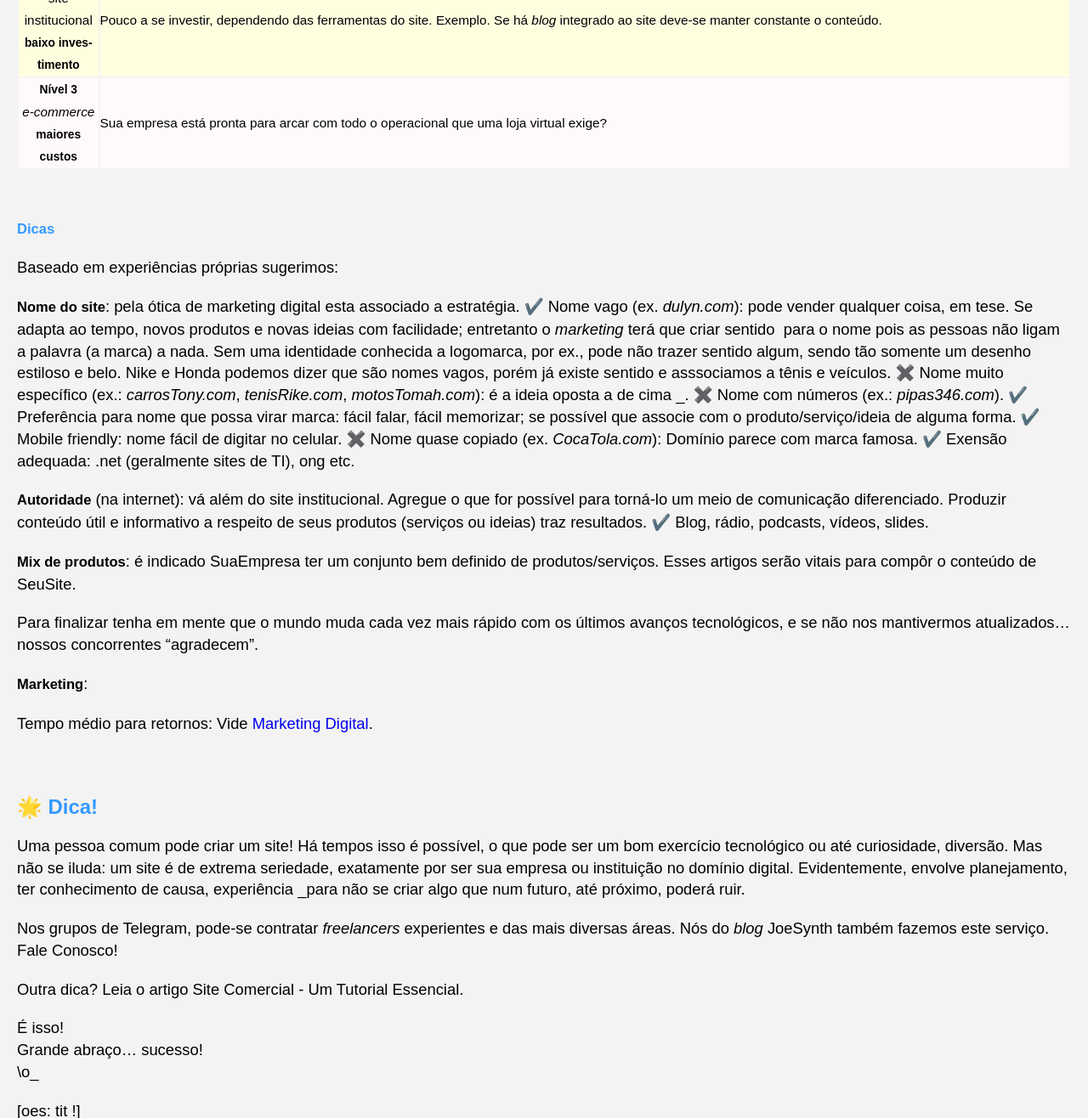
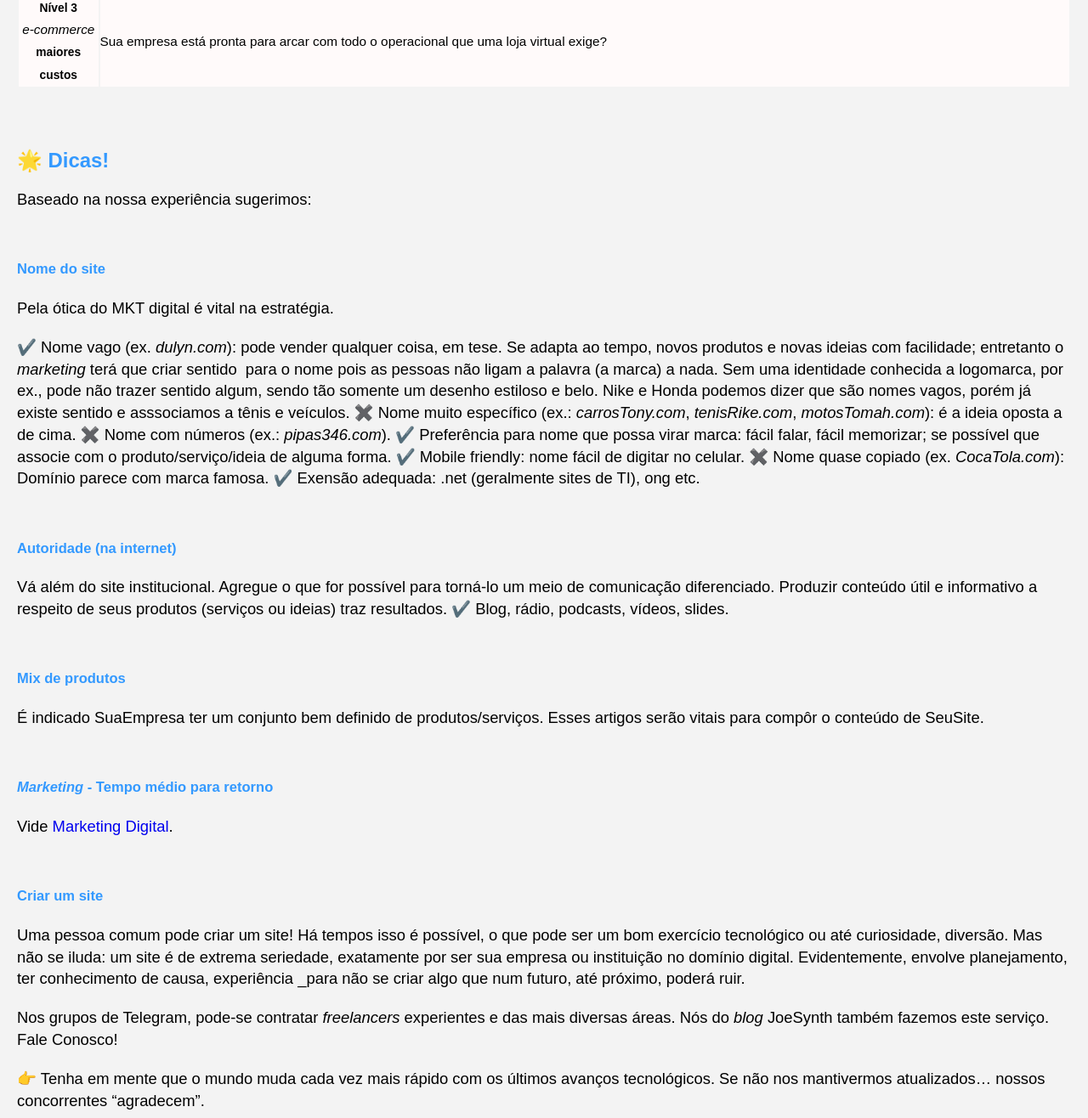
Before and after one commit to Joesynth/joesynth.github.io, a Jekyll site: the page built from _posts/2021-01-03-site-comercial-um-tutorial-essencial.md, in a window 1280 px wide and 1400 px high, scrolled down 11708 px, cut to the strip 0-1316 px from the top of the window. Shown: the whole strip at 85% size. Built offline with Jekyll 4.4.1, drawn with Linux system fonts in a browser that asks for light colours; some of the changed text lies outside the part shown.

Commit message:
Revise e-commerce and marketing sections for clarity

```diff
--- a/_posts/2021-01-03-site-comercial-um-tutorial-essencial.md
+++ b/_posts/2021-01-03-site-comercial-um-tutorial-essencial.md
@@ -146,9 +145,7 @@
 
 Essas informações aliadas a uma apresentação bem bonita e confiável fortalece a sua reputação. Tudo isso gera um clima *online* muito favorável.
 
-###### Loja virtual
-
-📚️ Virtual Store.
+###### Loja virtual <sup>Virtual Store</sup>
 
     www.seusite.com
 
@@ -158,9 +155,7 @@
 
 A principal diferença funcional entre uma loja virtual  e um site institucional reside na capacidade de realizar transações financeiras automaticamente.
 
-###### E-commerce
-
-📚️ Comércio eletrônico.
+###### E-commerce <sup>Comércio eletrônico</sup>
 
 Diferente de virtual.
 
@@ -225,9 +220,7 @@
 
 🤔️ Há a LGPD, mas na prática...
 
-✔  Comparador de preços
-
-Com a popularização dos *marketplaces* esses sites ficaram em segundo plano. Avalie e experimente se *SuaEmpresa* terá retorno com a presença nesse tipo de veículo. Pode ser útil no fortalecimento da marca (junto ao seu site).
+**Comparador de preços**: Com a popularização dos *marketplaces* esses sites ficaram em segundo plano. Avalie e experimente se *SuaEmpresa* terá retorno com a presença nesse tipo de veículo. Pode ser útil no fortalecimento da marca (junto ao seu site).
 
 Em suma... Contudo, como se vê neste artigo, essas plataformas (*marketplaces*, redes...) têm pontos positivos a *SuaEmpresa*. É saber usar!
 
@@ -247,6 +240,8 @@
 
 
 ## 🗣️ Comunicação
+
+Pela ótica "purista" do MKT, site e mídia alugada são canais de distribuição.
 
 
 ###### Site institucional e loja virtual (*e-commerce)*
@@ -400,40 +396,45 @@
 |**Nível 2**<br />site<br />institucional<br />**baixo inves-<br />timento**| Pouco a se investir, dependendo das ferramentas do site. Exemplo. Se há *blog* integrado ao site deve-se manter constante o conteúdo.|
 |**Nível 3**<br />*e-commerce*<br />**maiores custos**| Sua empresa está pronta para arcar com todo o operacional que uma loja virtual exige?|
 
-###### Dicas
 
-Baseado em experiências próprias sugerimos:
 
-**Nome do site**: pela ótica de marketing digital esta associado a estratégia.
+## 🌟️ Dicas!
+
+Baseado na nossa experiência sugerimos:
+
+###### Nome do site
+
+Pela ótica do MKT digital é vital na estratégia.
+
 ✔️ Nome vago (ex. *dulyn.com*): pode vender qualquer coisa, em tese. Se adapta ao tempo, novos produtos e novas ideias com facilidade; entretanto o *marketing* terá que criar sentido  para o nome pois as pessoas não ligam a palavra (a marca) a nada. Sem uma identidade conhecida a logomarca, por ex., pode não trazer sentido algum, sendo tão somente um desenho estiloso e belo. Nike e Honda podemos dizer que são nomes vagos, porém já existe sentido e asssociamos a tênis e veículos.
-✖️ Nome muito específico (ex.: *carrosTony.com*, *tenisRike.com*, *motosTomah.com*): é a ideia oposta a de cima _.
+✖️ Nome muito específico (ex.: *carrosTony.com*, *tenisRike.com*, *motosTomah.com*): é a ideia oposta a de cima.
 ✖️ Nome com números (ex.: *pipas346.com*).
 ✔️ Preferência para nome que possa virar marca: fácil falar, fácil memorizar; se possível que associe com o produto/serviço/ideia de alguma forma.
 ✔️ Mobile friendly: nome fácil de digitar no celular.
 ✖️ Nome quase copiado (ex. *CocaTola.com*): Domínio parece com marca famosa.
 ✔️ Exensão adequada: .net (geralmente sites de TI), ong etc.
 
-**Autoridade** (na internet): vá além do site institucional. Agregue o que for possível para torná-lo um meio de comunicação diferenciado. Produzir conteúdo útil e informativo a respeito de seus produtos (serviços ou ideias) traz resultados.
+###### Autoridade (na internet)
+
+Vá além do site institucional. Agregue o que for possível para torná-lo um meio de comunicação diferenciado. Produzir conteúdo útil e informativo a respeito de seus produtos (serviços ou ideias) traz resultados.
 ✔️ Blog, rádio, podcasts, vídeos, slides.
 
-**Mix de produtos**: é indicado SuaEmpresa ter um conjunto bem definido de produtos/serviços. Esses artigos serão vitais para compôr o conteúdo de SeuSite.
+###### Mix de produtos
 
-Para finalizar tenha em mente que o mundo muda cada vez mais rápido com os últimos avanços tecnológicos, e se não nos mantivermos atualizados... nossos concorrentes "agradecem".
+É indicado SuaEmpresa ter um conjunto bem definido de produtos/serviços. Esses artigos serão vitais para compôr o conteúdo de SeuSite.
 
-**Marketing**:
+###### *Marketing* - Tempo médio para retorno
 
-Tempo médio para retornos:
 Vide [Marketing Digital](/marketing-digital).
 
 
-
-## 🌟️ Dica!
+###### Criar um site
 
 Uma pessoa comum pode criar um site! Há tempos isso é possível, o que pode ser um bom exercício tecnológico ou até curiosidade, diversão. Mas não se iluda: um site é de extrema seriedade, exatamente por ser sua empresa ou instituição no domínio digital. Evidentemente, envolve planejamento, ter conhecimento de causa, experiência _para não se criar algo que num futuro, até próximo, poderá ruir.
 
 Nos grupos de Telegram, pode-se contratar *freelancers* experientes e das mais diversas áreas. Nós do *blog* JoeSynth também fazemos este serviço. Fale Conosco!
 
-Outra dica? Leia o artigo Site Comercial - Um Tutorial Essencial.
+👉️ Tenha em mente que o mundo muda cada vez mais rápido com os últimos avanços tecnológicos. Se não nos mantivermos atualizados... nossos concorrentes "agradecem".
 
 É isso!
 Grande abraço... sucesso!
```
Also changed, not shown: other parts of _posts/2021-01-03-site-comercial-um-tutorial-essencial.md (+6 -6 lines).
